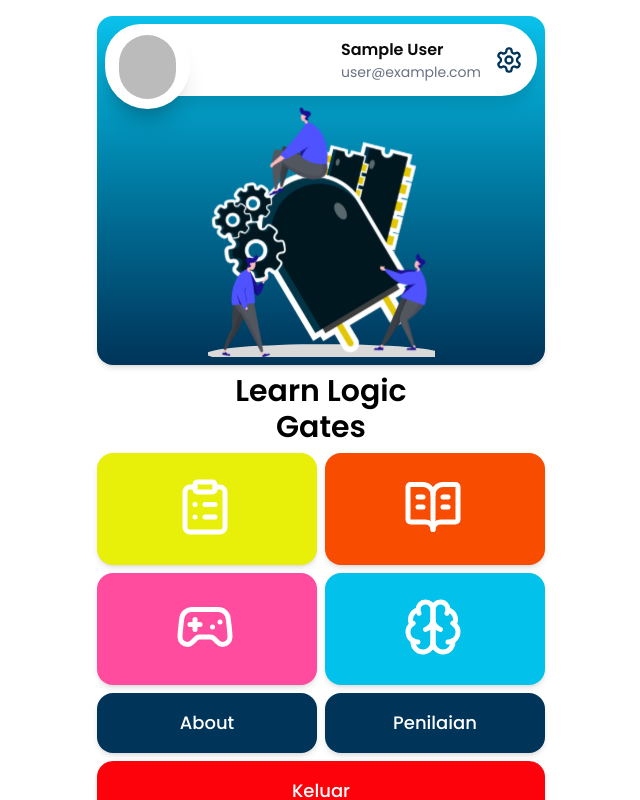
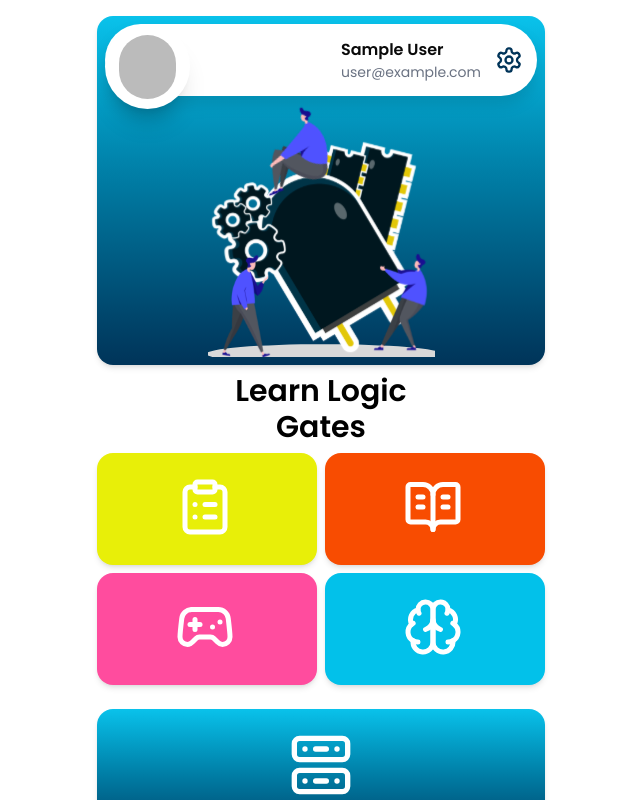
Before and after one commit to agisnarevaldo/logic-gate, a Next.js app: page /dashboard in a window 1280 px wide. Shown: the top 800 px of the page, without its empty margins (319-959 px from the left). Built offline with nearby package versions, Linux system fonts and the light colour scheme; no server answers; sample sign-in values are in the browser's storage.

Commit message:
Add Logic Gate Simulator card to the dashboard

```diff
--- a/src/app/dashboard/page.tsx
+++ b/src/app/dashboard/page.tsx
@@ -9,6 +9,7 @@ import { FeatureCard } from "@/components/featured-card"
 import { DashboardButton } from "@/components/dashboard-button"
 import { LogoutButton } from "@/components/logout-button"
 import { BookOpenText, Brain, ClipboardList, Gamepad2 } from "lucide-react"
+import {SimulatorIcon} from "@/components/simulator/simulator-icon";
 
 export default function Dashboard() {
   // const { data: session, status } = useSession()
@@ -46,7 +47,7 @@ export default function Dashboard() {
 
         {/* Feature Cards - First Row */}
         <div className="grid grid-cols-2 gap-2">
-          <FeatureCard href="/checklist" bgColor="bg-yellow-card" icon={<ClipboardList size={60} />} />
+          <FeatureCard href="/tujuan-belajar" bgColor="bg-yellow-card" icon={<ClipboardList size={60} />} />
           <FeatureCard href="/book" bgColor="bg-orange-card" icon={<BookOpenText size={60} />} />
         </div>
 
@@ -54,6 +55,16 @@ export default function Dashboard() {
         <div className="grid grid-cols-2 gap-2">
           <FeatureCard href="/game" bgColor="bg-magenta-card" icon={<Gamepad2 size={60} />} />
           <FeatureCard href="/brain" bgColor="bg-lightblue-card" icon={<Brain size={60} />} />
+        </div>
+
+        {/* Add Simulator Card */}
+        <div className="mt-4">
+          <FeatureCard
+              href="/simulator"
+              bgColor="bg-blue-gradient"
+              icon={<SimulatorIcon />}
+              label="Logic Gate Simulator"
+          />
         </div>
 
         {/* Navigation Buttons */}
```
